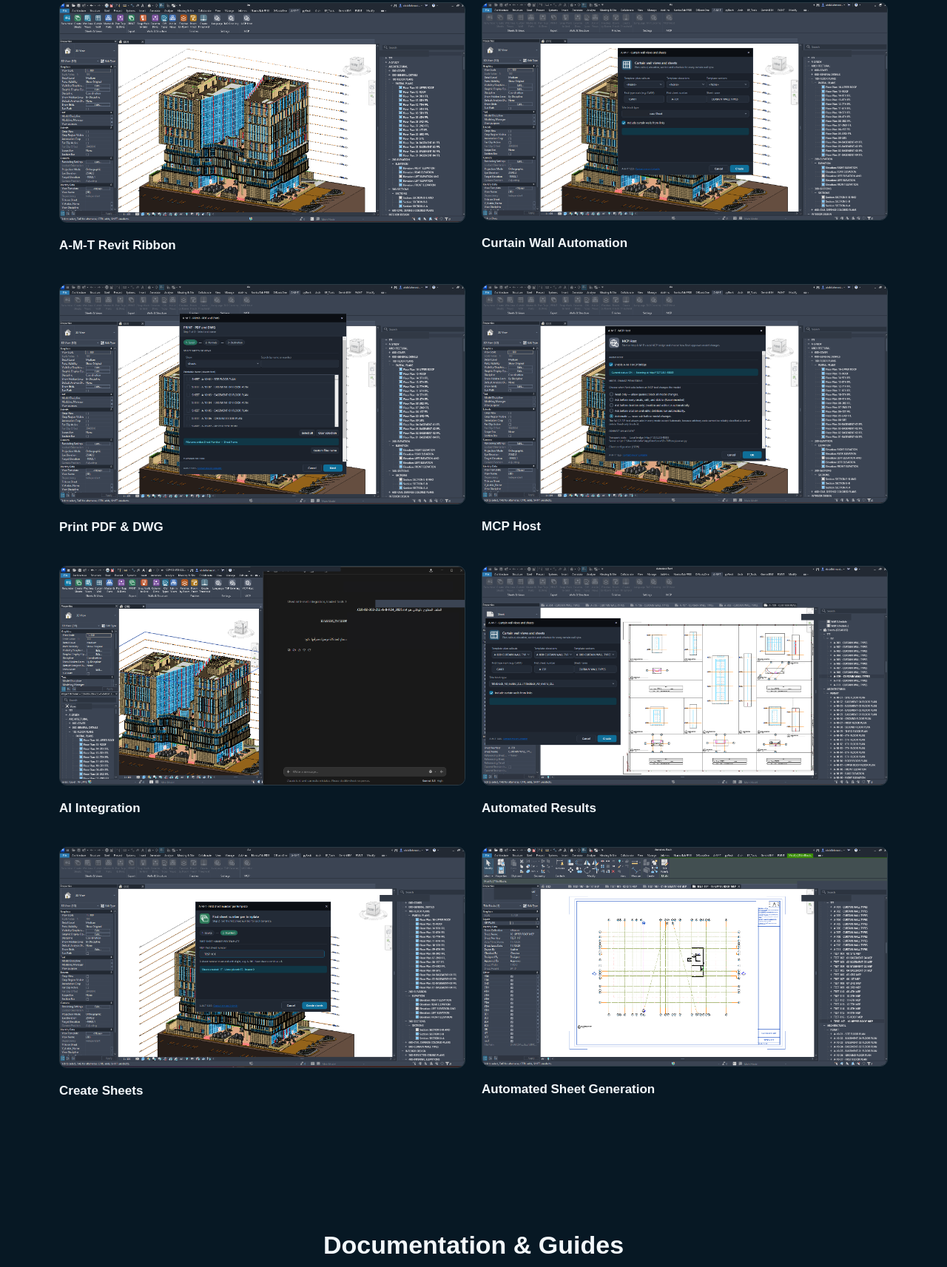
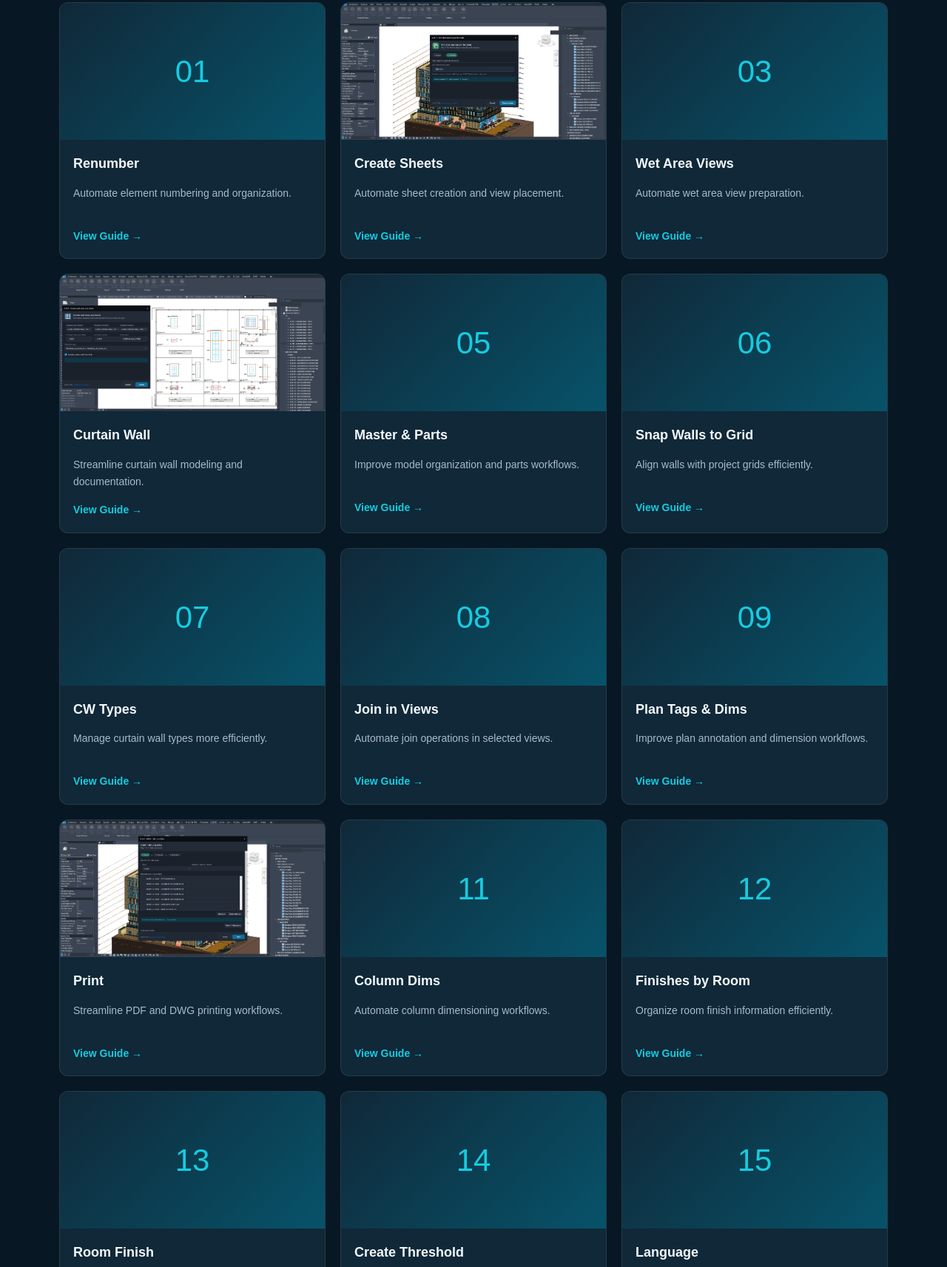
Before and after one commit to abdallahmostafataha6-blip/A-M-T, a plain HTML site: page index.html in a window 1280 px wide. Shown: the part 1959-3672 px from the top of the page at 74% size. Drawn offline with Linux system fonts and the light colour scheme.

Commit message:
Update index.html

```diff
--- a/index.html
+++ b/index.html
@@ -190,48 +190,156 @@ automate repetitive tasks, and improve everyday BIM productivity.
 </div>
 </section>
 
-<section class="section" id="screenshots">
+<section class="section" id="tools">
 <div class="container">
+
 <div class="section-title">
-<h2>Explore A-M-T</h2>
-<p>See the toolkit in action inside Autodesk Revit.</p>
+<h2>Explore All 17 Tools</h2>
+<p>Powerful tools designed to simplify your everyday Revit workflow.</p>
 </div>
-<div class="gallery">
-<div>
-<img src="Assets/Screenshots/01-AMT-Ribbon.png" alt="A-M-T Revit Ribbon">
-<h3>A-M-T Revit Ribbon</h3>
-</div>
-<div>
-<img src="Assets/Screenshots/02-Curtain-Wall-Dialog.png" alt="Curtain Wall Automation">
-<h3>Curtain Wall Automation</h3>
-</div>
-<div>
-<img src="Assets/Screenshots/03-Print-PDF-DWG.png" alt="Print PDF and DWG">
-<h3>Print PDF & DWG</h3>
-</div>
-<div>
+
+<div class="tools-grid">
+
+<div class="tool-card">
+<div class="tool-placeholder">01</div>
+<div class="tool-info">
+<h3>Renumber</h3>
+<p>Automate element numbering and organization.</p>
+<a href="Documentation/Command-Guides/AMT_Renumber_Command_Guide_EN.pdf">View Guide →</a>
+</div></div>
+
+<div class="tool-card">
+<img src="Assets/Screenshots/07-Create-Sheets-Setup.png" alt="Create Sheets">
+<div class="tool-info">
+<h3>Create Sheets</h3>
+<p>Automate sheet creation and view placement.</p>
+<a href="Documentation/Command-Guides/AMT_Create_Sheets_Guide_EN.pdf">View Guide →</a>
+</div></div>
+
+<div class="tool-card">
+<div class="tool-placeholder">03</div>
+<div class="tool-info">
+<h3>Wet Area Views</h3>
+<p>Automate wet area view preparation.</p>
+<a href="Documentation/Command-Guides/AMT_Wet_Area_Views_Guide_EN.pdf">View Guide →</a>
+</div></div>
+
+<div class="tool-card">
+<img src="Assets/Screenshots/06-Curtain-Wall-Output.png" alt="Curtain Wall">
+<div class="tool-info">
+<h3>Curtain Wall</h3>
+<p>Streamline curtain wall modeling and documentation.</p>
+<a href="Documentation/Command-Guides/AMT_Curtain_Wall_Guide_EN.pdf">View Guide →</a>
+</div></div>
+
+<div class="tool-card">
+<div class="tool-placeholder">05</div>
+<div class="tool-info">
+<h3>Master & Parts</h3>
+<p>Improve model organization and parts workflows.</p>
+<a href="Documentation/Command-Guides/AMT_Master_Parts_Guide_EN.pdf">View Guide →</a>
+</div></div>
+
+<div class="tool-card">
+<div class="tool-placeholder">06</div>
+<div class="tool-info">
+<h3>Snap Walls to Grid</h3>
+<p>Align walls with project grids efficiently.</p>
+<a href="Documentation/Command-Guides/AMT_Snap_Walls_to_Grid_Guide_EN.pdf">View Guide →</a>
+</div></div>
+
+<div class="tool-card">
+<div class="tool-placeholder">07</div>
+<div class="tool-info">
+<h3>CW Types</h3>
+<p>Manage curtain wall types more efficiently.</p>
+<a href="Documentation/Command-Guides/AMT_CW_Types_Guide_EN.pdf">View Guide →</a>
+</div></div>
+
+<div class="tool-card">
+<div class="tool-placeholder">08</div>
+<div class="tool-info">
+<h3>Join in Views</h3>
+<p>Automate join operations in selected views.</p>
+<a href="Documentation/Command-Guides/AMT_Join_in_Views_Guide_EN.pdf">View Guide →</a>
+</div></div>
+
+<div class="tool-card">
+<div class="tool-placeholder">09</div>
+<div class="tool-info">
+<h3>Plan Tags & Dims</h3>
+<p>Improve plan annotation and dimension workflows.</p>
+<a href="Documentation/Command-Guides/AMT_Plan_Tags_Dims_Guide_EN.pdf">View Guide →</a>
+</div></div>
+
+<div class="tool-card">
+<img src="Assets/Screenshots/03-Print-PDF-DWG.png" alt="Print">
+<div class="tool-info">
+<h3>Print</h3>
+<p>Streamline PDF and DWG printing workflows.</p>
+<a href="Documentation/Command-Guides/AMT_PRINT_Guide_EN.pdf">View Guide →</a>
+</div></div>
+
+<div class="tool-card">
+<div class="tool-placeholder">11</div>
+<div class="tool-info">
+<h3>Column Dims</h3>
+<p>Automate column dimensioning workflows.</p>
+<a href="Documentation/Command-Guides/AMT_Column_Dims_Guide_EN.pdf">View Guide →</a>
+</div></div>
+
+<div class="tool-card">
+<div class="tool-placeholder">12</div>
+<div class="tool-info">
+<h3>Finishes by Room</h3>
+<p>Organize room finish information efficiently.</p>
+<a href="Documentation/Command-Guides/AMT_Finishes_by_Room_Guide_EN.pdf">View Guide →</a>
+</div></div>
+
+<div class="tool-card">
+<div class="tool-placeholder">13</div>
+<div class="tool-info">
+<h3>Room Finish</h3>
+<p>Manage room finish workflows in Revit.</p>
+<a href="Documentation/Command-Guides/AMT_Room_Finish_Guide_EN.pdf">View Guide →</a>
+</div></div>
+
+<div class="tool-card">
+<div class="tool-placeholder">14</div>
+<div class="tool-info">
+<h3>Create Threshold</h3>
+<p>Simplify threshold creation workflows.</p>
+<a href="Documentation/Command-Guides/AMT_Create_Threshold_Guide_EN.pdf">View Guide →</a>
+</div></div>
+
+<div class="tool-card">
+<div class="tool-placeholder">15</div>
+<div class="tool-info">
+<h3>Language</h3>
+<p>Access the language tools and settings.</p>
+<a href="Documentation/Command-Guides/AMT_Language_Guide_EN.pdf">View Guide →</a>
+</div></div>
+
+<div class="tool-card">
+<div class="tool-placeholder">16</div>
+<div class="tool-info">
+<h3>TAP Coloring</h3>
+<p>Improve visual organization with coloring tools.</p>
+<a href="Documentation/Command-Guides/AMT_TAP_Coloring_Guide_EN.pdf">View Guide →</a>
+</div></div>
+
+<div class="tool-card">
 <img src="Assets/Screenshots/04-MCP-Host.png" alt="MCP Host">
+<div class="tool-info">
 <h3>MCP Host</h3>
-</div>
-<div>
-<img src="Assets/Screenshots/05-AI-Integration.png" alt="AI Integration">
-<h3>AI Integration</h3>
-</div>
-<div>
-<img src="Assets/Screenshots/06-Curtain-Wall-Output.png" alt="Curtain Wall Output">
-<h3>Automated Results</h3>
-</div>
-<div>
-<img src="Assets/Screenshots/07-Create-Sheets-Setup.png" alt="Create Sheets Setup">
-<h3>Create Sheets</h3>
-</div>
-<div>
-<img src="Assets/Screenshots/09-Generated-Sheet.png" alt="Generated Sheet">
-<h3>Automated Sheet Generation</h3>
-</div>
+<p>Connect supported AI clients to Revit.</p>
+<a href="Documentation/Command-Guides/AMT_MCP_Host_Guide_EN.pdf">View Guide →</a>
+</div></div>
+
 </div>
 </div>
 </section>
+
 
 <section class="section" id="documentation">
 <div class="container">
```
